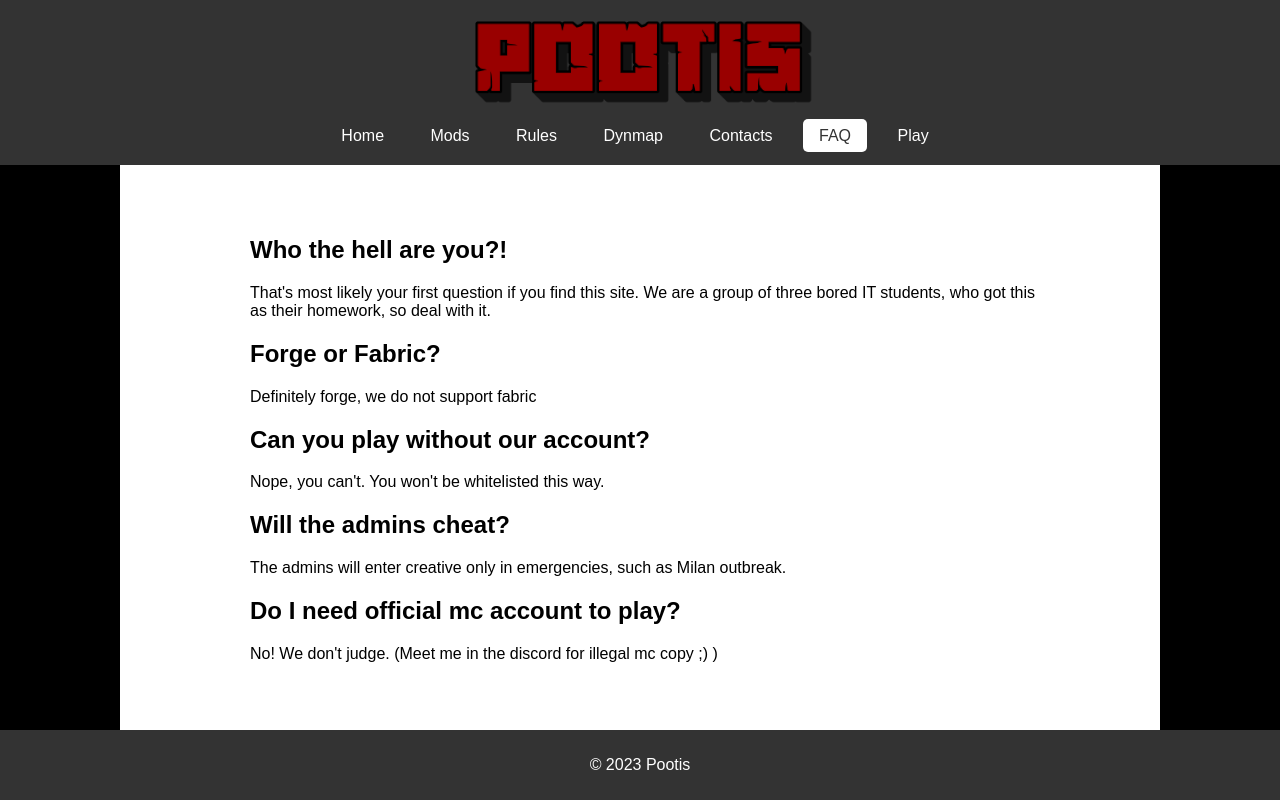
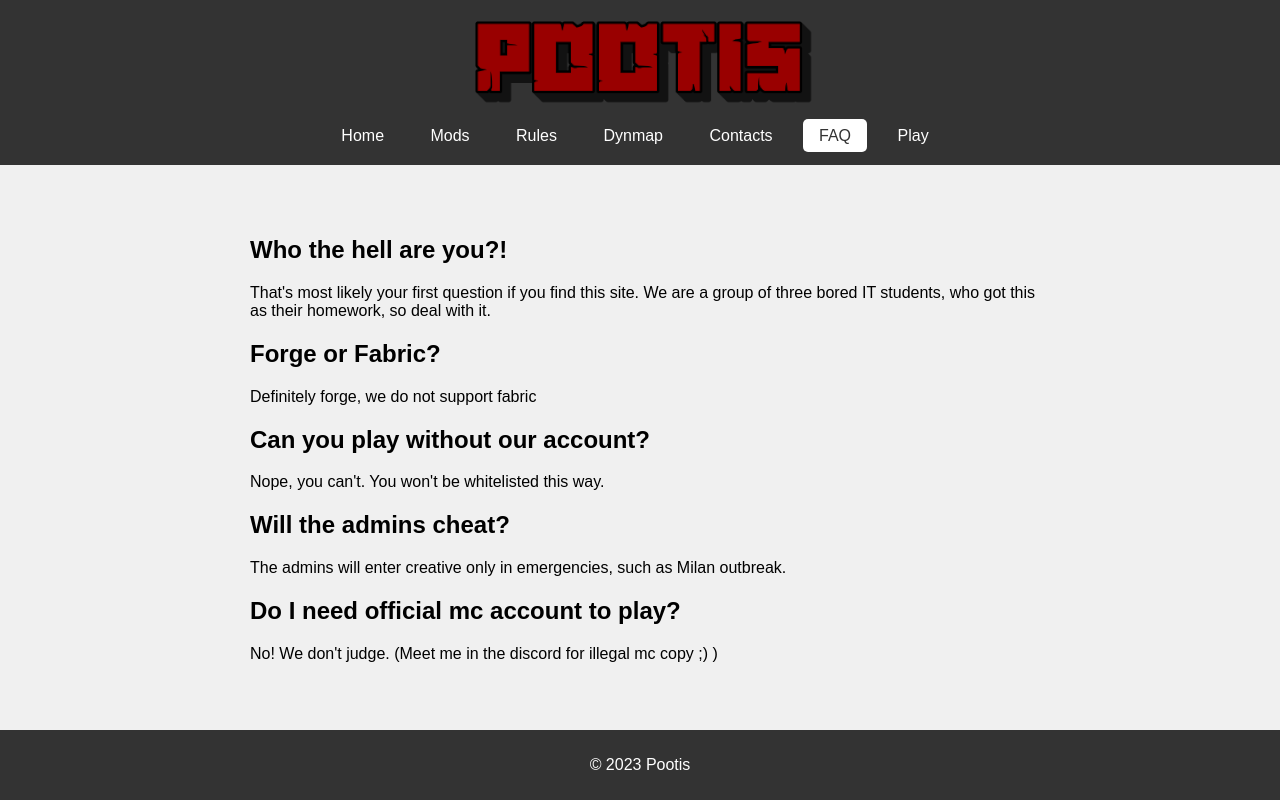
Before and after one commit to radio268/str-nka, a PHP site: page /faq.html in a window 1280 px wide. Run offline with PHP 8.4, Linux system fonts and the light colour scheme.

Commit message:
Add files via upload

```diff
--- a/Mods.html
+++ b/Mods.html
@@ -9,6 +9,7 @@
         .top_img {
              margin-top: -10px
         }
+
         body {
             display: flex;
             flex-direction: column;
@@ -17,6 +18,7 @@
             padding: 0;
             font-family: Arial, sans-serif;
             background-color: #f0f0f0;
+            overflow-y: scroll;
         }
 
         header {
@@ -122,7 +124,7 @@
                 <li><a href="index.html">Home</a></li>
                 <li><a href="Mods.html" class="active">Mods</a></li>
                 <li><a href="Rules.html">Rules</a></li>
-                <li><a href="#contact">Dynmap</a></li>
+                <li><a href="http://cat.hostify.cz:36303/">Dynmap</a></li>
                 <li><a href="contact.html">Contacts</a></li>
                 <li><a href="faq.html">FAQ</a></li>
                 <li><a href="howconect.php">Play</a></li>
--- a/Rules.html
+++ b/Rules.html
@@ -9,6 +9,7 @@
         .top_img {
              margin-top: -10px
         }
+
         body {
             display: flex;
             flex-direction: column;
@@ -17,6 +18,7 @@
             padding: 0;
             font-family: Arial, sans-serif;
             background-color: #f0f0f0;
+            overflow-y: scroll;
         }
 
         header {
@@ -105,13 +107,13 @@
 
 <body>
     <header>
-        <img src="fontbolt1.png" alt="fontbolt1" class = "img_top">
+        <img src="fontbolt1.png" alt="fontbolt1" class = "top_img">
         <nav>
             <ul>
                 <li><a href="index.html">Home</a></li>
                 <li><a href="Mods.html">Mods</a></li>
                 <li><a href="Rules.html" class="active">Rules</a></li>
-                <li><a href="#contact">Dynmap</a></li>
+                <li><a href="http://cat.hostify.cz:36303/">Dynmap</a></li>
                 <li><a href="contact.html">Contacts</a></li>
                 <li><a href="faq.html">FAQ</a></li>
                 <li><a href="howconect.php">Play</a></li>
--- a/contact.html
+++ b/contact.html
@@ -9,6 +9,7 @@
         .top_img {
              margin-top: -10px
         }
+
         body {
             display: flex;
             flex-direction: column;
@@ -17,6 +18,7 @@
             padding: 0;
             font-family: Arial, sans-serif;
             background-color: #f0f0f0;
+            overflow-y: scroll;
         }
 
         header {
@@ -106,7 +108,7 @@
                 <li><a href="index.html">Home</a></li>
                 <li><a href="Mods.html">Mods</a></li>
                 <li><a href="Rules.html">Rules</a></li>
-                <li><a href="#contact">Dynmap</a></li>
+                <li><a href="http://cat.hostify.cz:36303/">Dynmap</a></li>
                 <li><a href="contact.html" class="active">Contacts</a></li>
                 <li><a href="faq.html">FAQ</a></li>
                 <li><a href="howconect.html">Play</a></li>
--- a/faq.html
+++ b/faq.html
@@ -9,6 +9,7 @@
         .top_img {
              margin-top: -10px
         }
+
         body {
             display: flex;
             flex-direction: column;
@@ -17,6 +18,7 @@
             padding: 0;
             font-family: Arial, sans-serif;
             background-color: #f0f0f0;
+            overflow-y: scroll;
         }
 
         header {
@@ -58,22 +60,7 @@
             align-items: center;
             flex-grow: 1;
             padding: 20px;
-            background-color: #fff; /* Set a light background color for the main content area */
-            z-index: 1;
-            width: 1000px;
-            margin: 0 auto;
-            overflow-y: auto;
         }
-         body::before {
-            content: '';
-            background-color: #000000;
-            position: fixed;
-            top: 0;
-            bottom: 0;
-            left: 0;
-            right: 0;
-            z-index: -1;
-         }
 
         .side-panel {
             background-color: #ddd;
@@ -121,7 +108,7 @@
                 <li><a href="index.html">Home</a></li>
                 <li><a href="Mods.html">Mods</a></li>
                 <li><a href="Rules.html">Rules</a></li>
-                <li><a href="#contact">Dynmap</a></li>
+                <li><a href="http://cat.hostify.cz:36303/">Dynmap</a></li>
                 <li><a href="contact.html">Contacts</a></li>
                 <li><a href="faq.html" class="active">FAQ</a></li>
                 <li><a href="howconect.html">Play</a></li>
--- a/howconect.php
+++ b/howconect.php
@@ -15,6 +15,7 @@
             padding: 0;
             font-family: Arial, sans-serif;
             background-color: #f0f0f0;
+            overflow-y: scroll;
         }
 
         header {
@@ -121,7 +122,7 @@
                 <li><a href="index.html">Home</a></li>
                 <li><a href="Mods.html">Mods</a></li>
                 <li><a href="Rules.html">Rules</a></li>
-                <li><a href="#contact">Dynmap</a></li>
+                <li><a href="http://cat.hostify.cz:36303/">Dynmap</a></li>
                 <li><a href="contact.html">Contacts</a></li>
                 <li><a href="faq.html">FAQ</a></li>
                 <li><a href="howconect.php" class="active">Play</a></li>
--- a/index.html
+++ b/index.html
@@ -54,6 +54,7 @@
         background-color: #fff;
         color: #333;
         }
+
         main {
             display: flex;
             flex-direction: column;
@@ -155,7 +156,7 @@
                 <li><a href="index.html" class="active">Home</a></li>
                 <li><a href="Mods.html">Mods</a></li>
                 <li><a href="Rules.html">Rules</a></li>
-                <li><a href="#contact">Dynmap</a></li>
+                <li><a href="http://cat.hostify.cz:36303/">Dynmap</a></li>
                 <li><a href="contact.html">Contacts</a></li>
                 <li><a href="faq.html">FAQ</a></li>
                 <li><a href="howconect.php">Play</a></li>
```
Lines whose indentation alone changed are shown as unchanged.
